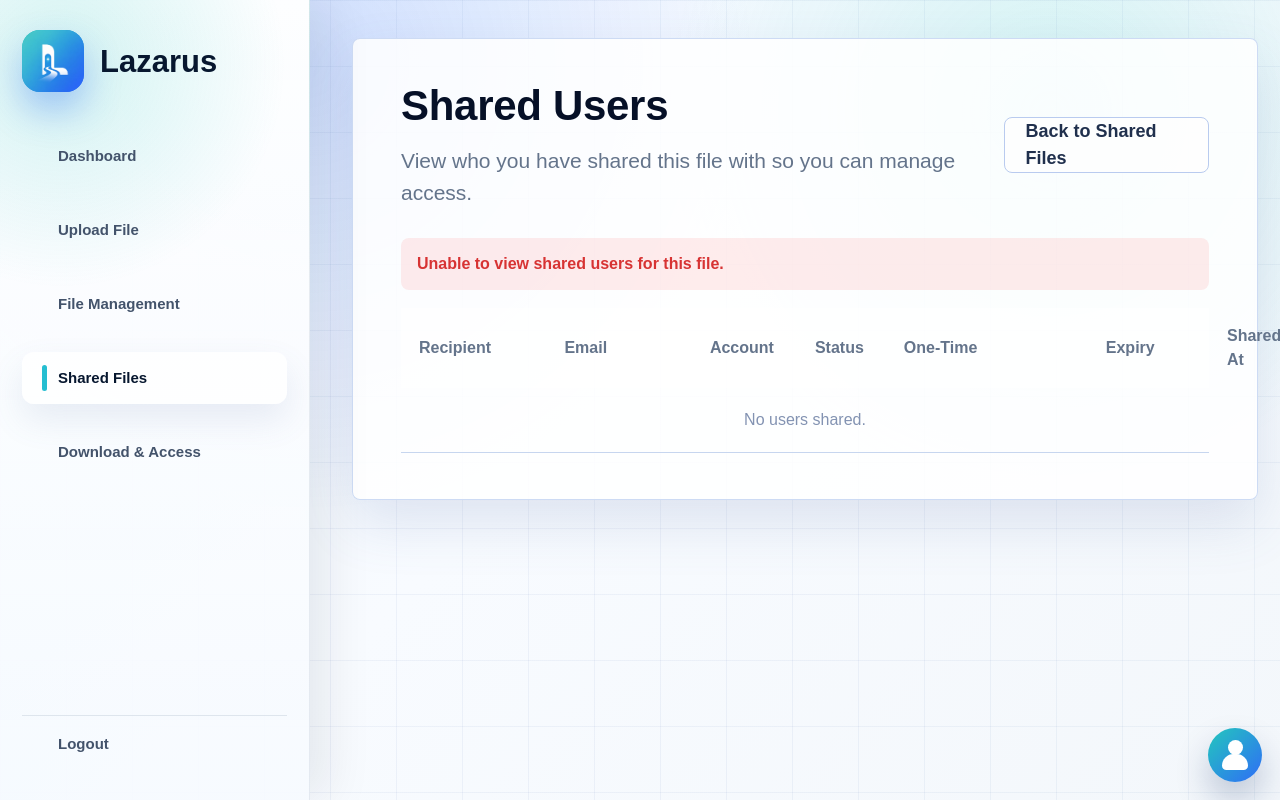
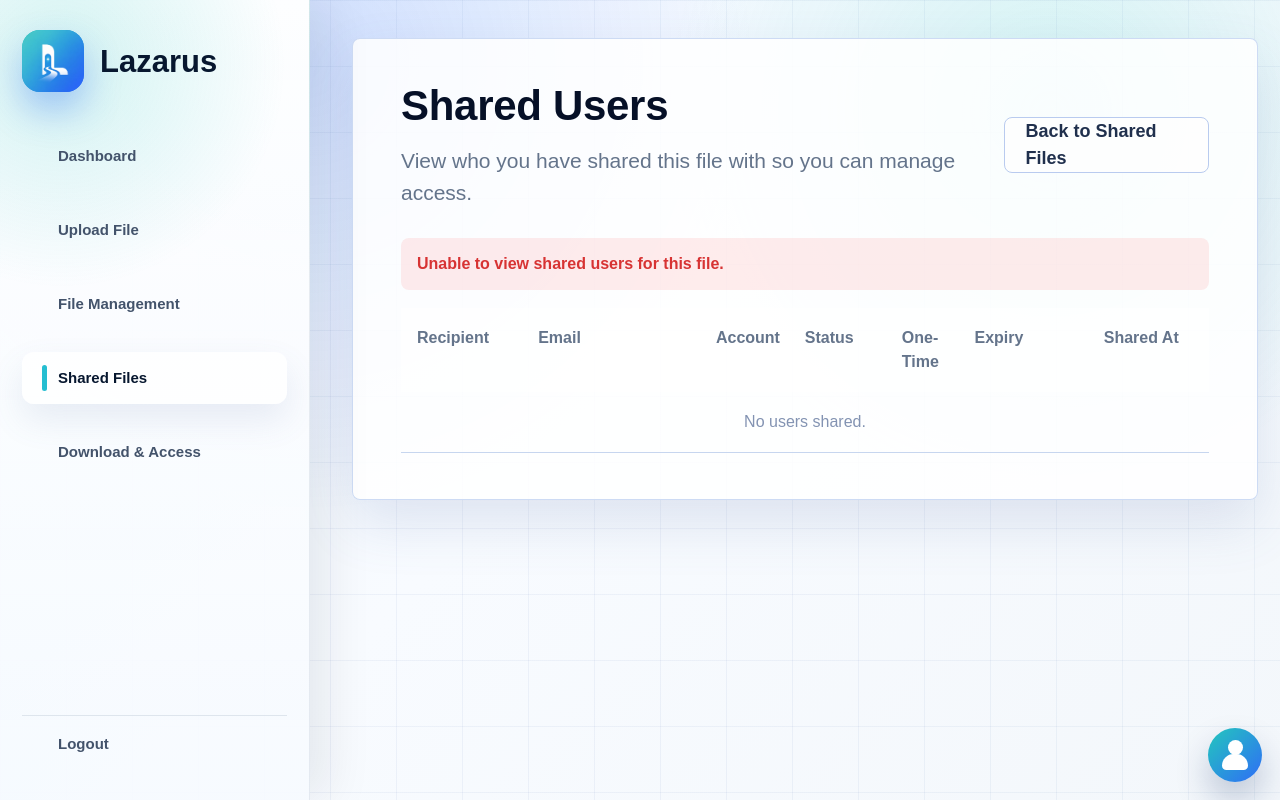
Before and after one commit to smilingSG/CSIT321_26_S2_Group31, a Flask app: page /shared/users/1 in a window 1280 px wide. Run offline with Flask 3, Linux system fonts and the light colour scheme; the visitor is signed in with stand-in values (Sample User, id 1); data that the repository does not hold is empty.

Commit message:
Fix shared users table layout

```diff
--- a/static/sharedFiles.css
+++ b/static/sharedFiles.css
@@ -669,3 +669,52 @@ body.shared-files-page {
     line-height: 1.15;
     text-align: center;
 }
+
+.shared-files-page .shared-users-table th,
+.shared-files-page .shared-users-table td {
+    padding: 18px 16px;
+    vertical-align: top;
+}
+
+.shared-files-page .shared-users-table th:nth-child(1),
+.shared-files-page .shared-users-table td:nth-child(1) {
+    width: 15%;
+}
+
+.shared-files-page .shared-users-table th:nth-child(2),
+.shared-files-page .shared-users-table td:nth-child(2) {
+    width: 22%;
+}
+
+.shared-files-page .shared-users-table th:nth-child(3),
+.shared-files-page .shared-users-table td:nth-child(3) {
+    width: 11%;
+}
+
+.shared-files-page .shared-users-table th:nth-child(4),
+.shared-files-page .shared-users-table td:nth-child(4) {
+    width: 12%;
+}
+
+.shared-files-page .shared-users-table th:nth-child(5),
+.shared-files-page .shared-users-table td:nth-child(5) {
+    width: 9%;
+}
+
+.shared-files-page .shared-users-table th:nth-child(6),
+.shared-files-page .shared-users-table td:nth-child(6) {
+    width: 16%;
+}
+
+.shared-files-page .shared-users-table th:nth-child(7),
+.shared-files-page .shared-users-table td:nth-child(7) {
+    width: 15%;
+}
+
+.shared-files-page .shared-users-table td:nth-child(1),
+.shared-files-page .shared-users-table td:nth-child(2),
+.shared-files-page .shared-users-table td:nth-child(6),
+.shared-files-page .shared-users-table td:nth-child(7) {
+    overflow-wrap: anywhere;
+    word-break: break-word;
+}
```
